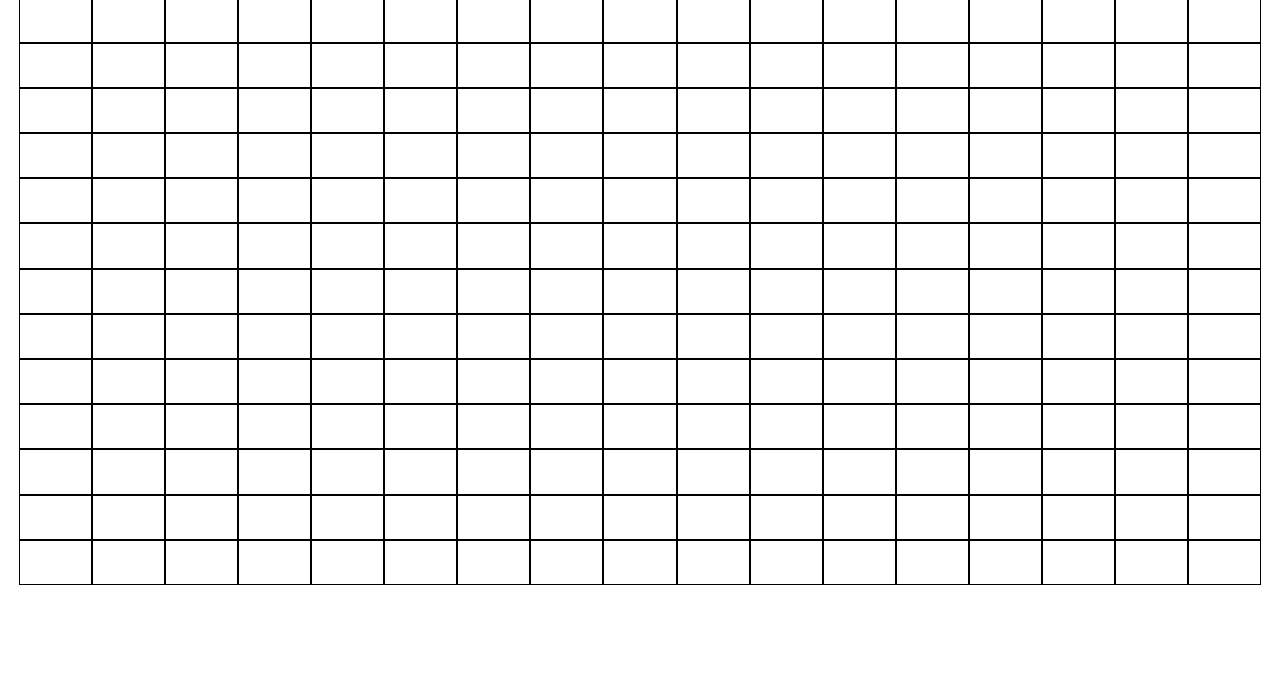
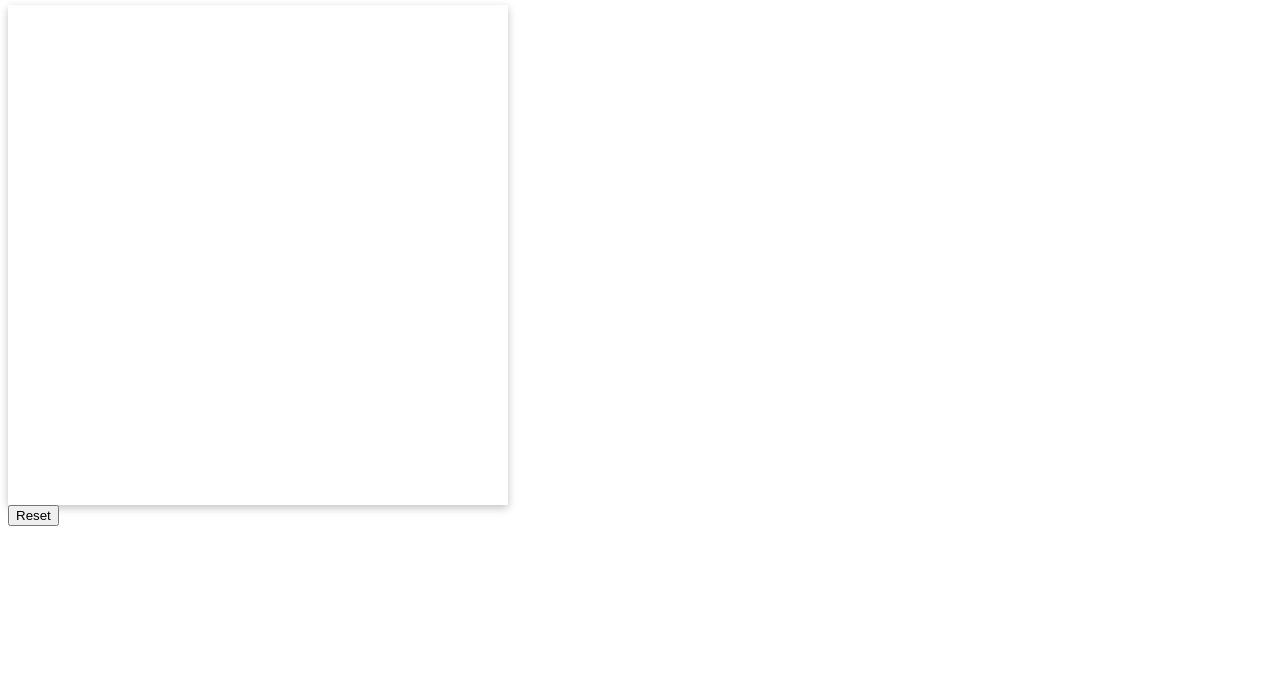
Before and after one commit to Cazpar/Project-Etch-a-Sketch, a plain HTML site: page index.html in a window 1280 px wide. Shown: the part 122-800 px from the top of the page. Drawn offline with Linux system fonts and the light colour scheme.

Commit message:
feat: :sparkles: Reset grid button

```diff
--- a/index.html
+++ b/index.html
@@ -12,8 +12,17 @@
 </head>
 
 <body>
+    <header>
+        <h1>Etch a Sketch</h1>
+        <h2>Hover over the grid to draw</h2>
+
+    </header>
     <div class="game-container">
+        <div class="game-grid"></div>
 
+    </div>
+    <div class="button-container">
+        <button class="reset-button">Reset</button>
     </div>
 
 </body>
--- a/index.js
+++ b/index.js
@@ -1,12 +1,31 @@
-// add a 16x16 grid of square divs to div.game-container
-
-const gameContainer = document.getElementsByClassName("game-container");
+const gameContainer = document.getElementsByClassName("game-grid");
+const gameSize = 16;
 
 function createGrid() {
-    for (let i = 0; i < 255; i++) {
+    for (let i = 0; i < 256; i++) {
         let square = document.createElement("div");
-        square.classList.add("square");
+        square.classList.add("grid-element");
         gameContainer[0].appendChild(square);
     }
 }
 createGrid();
+
+
+// script to leave a hover trail
+const squares = document.querySelectorAll(".grid-element");
+
+squares.forEach(square => {
+    square.addEventListener("mouseover", () => {
+        square.style.backgroundColor = "black";
+    });
+});
+
+// script to clear the grid
+const clearButton = document.querySelector(".reset-button");
+
+clearButton.addEventListener("click", () => {
+    squares.forEach(square => {
+        square.style.removeProperty("background-color");
+    });
+}
+);
--- a/style.css
+++ b/style.css
@@ -1,16 +1,18 @@
-/* style div.game-container such that all children divs are in a 16x16 grid with no space inbetween using flexbox*/
-div.game-container {
-    display: flex;
-    flex-wrap: wrap;
-    width: 100%;
-    height: 90dvh;
-    align-content: center;
-    justify-content: center;
-    align-items: center;
+.game-grid {
+    display: grid;
+    width: 500px;
+    height: 500px;
+    background-color: var(--secondary-light);
+    box-shadow: rgba(0, 0, 0, 0.24) 0px 3px 8px;
+    grid-template-columns: repeat(16, 1fr);
+    grid-template-rows: repeat(16, 1fr);
 }
 
-.square {
-    border: 1px solid black;
-    width: calc(90% / 16);
-    height: calc(90% / 15);
+.grid-element {
+    height: calc(500px / 16);
+    width: calc(500px / 16);
 }
+
+.square:hover {
+    background-color: #e0e0e0;
+}
```
